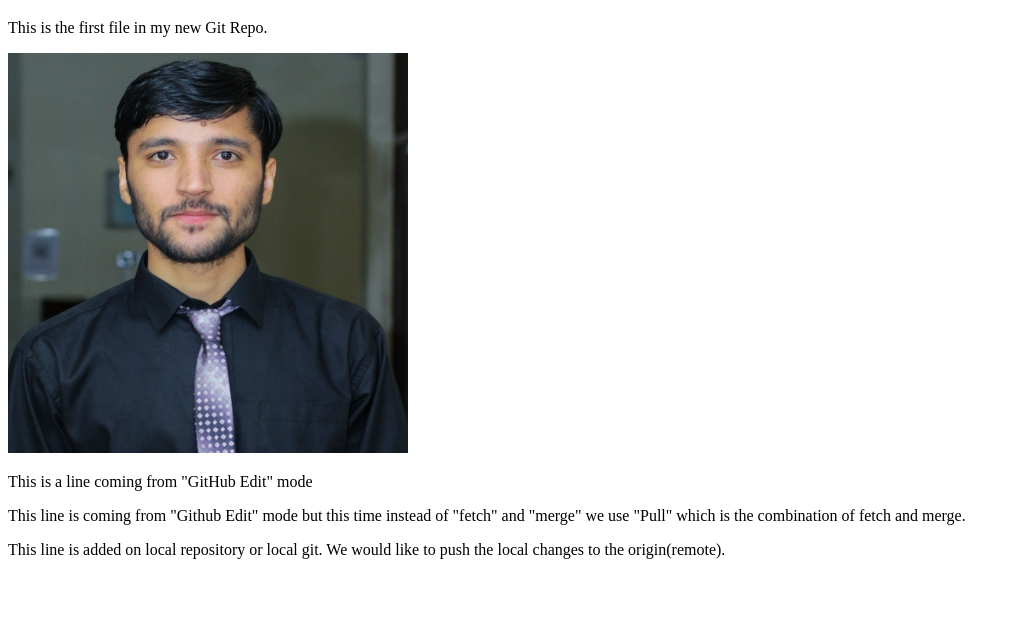
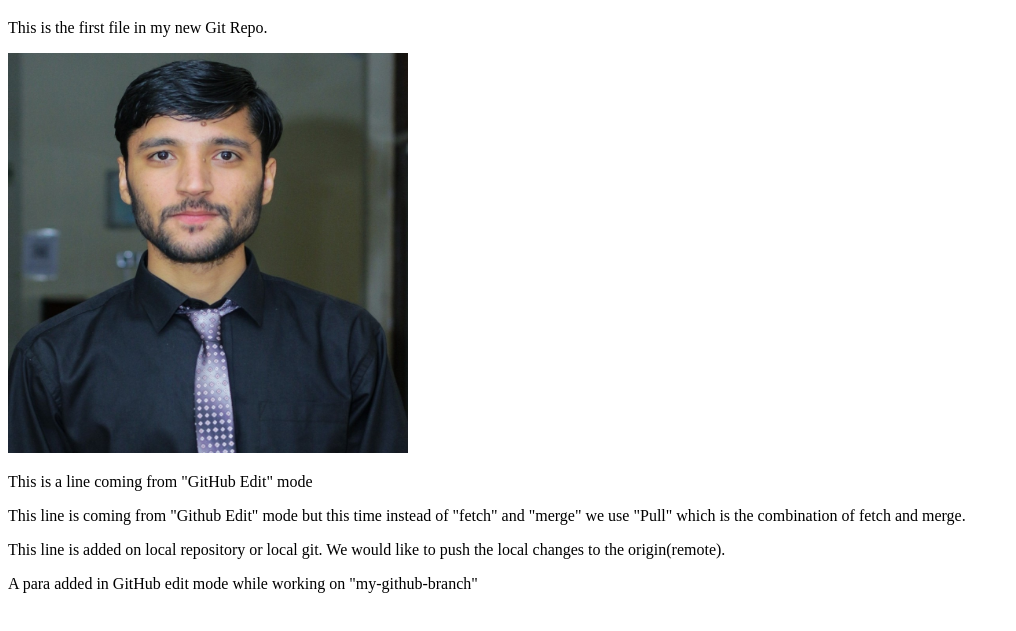
Before and after one commit to BakhtMuhammad/BijuGitHub, a plain HTML site: page index.html in a window 1280 px wide. Shown: the part 61-692 px from the top of the page, without its empty margins (0-1016 px from the left). Drawn offline with Linux system fonts and the light colour scheme.

Commit message:
a para added in my-github-branch index file

```diff
--- a/index.html
+++ b/index.html
@@ -12,5 +12,6 @@
 <p>This line is coming from "Github Edit" mode but this time instead of "fetch" and "merge" we use "Pull" which is
 the combination of fetch and merge.</p>
 <p>This line is added on local repository or local git. We would like to push the local changes to the origin(remote).</p>
+<p>A para added in GitHub edit mode while working on "my-github-branch"</p>
 </body>
 </html>
```
